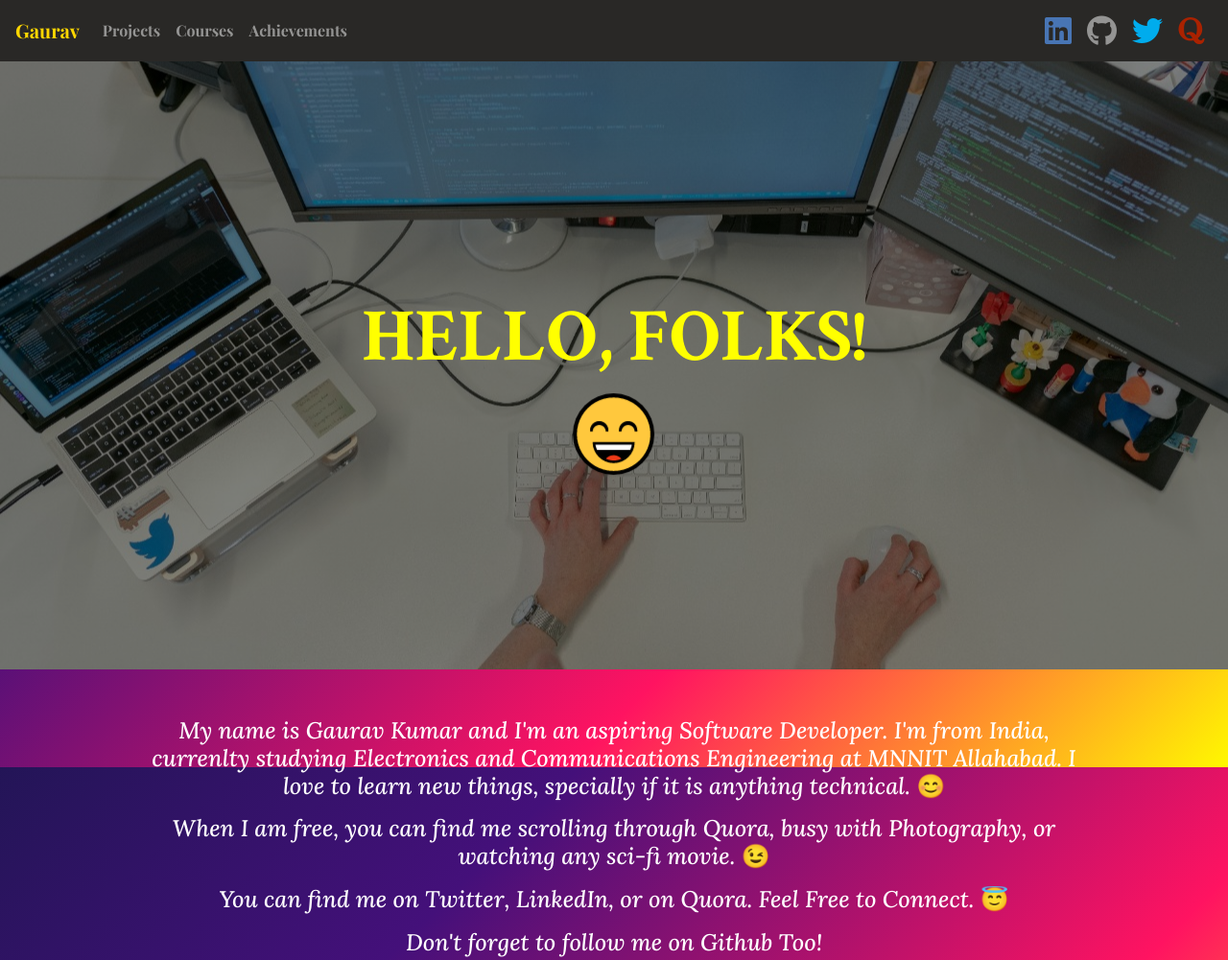
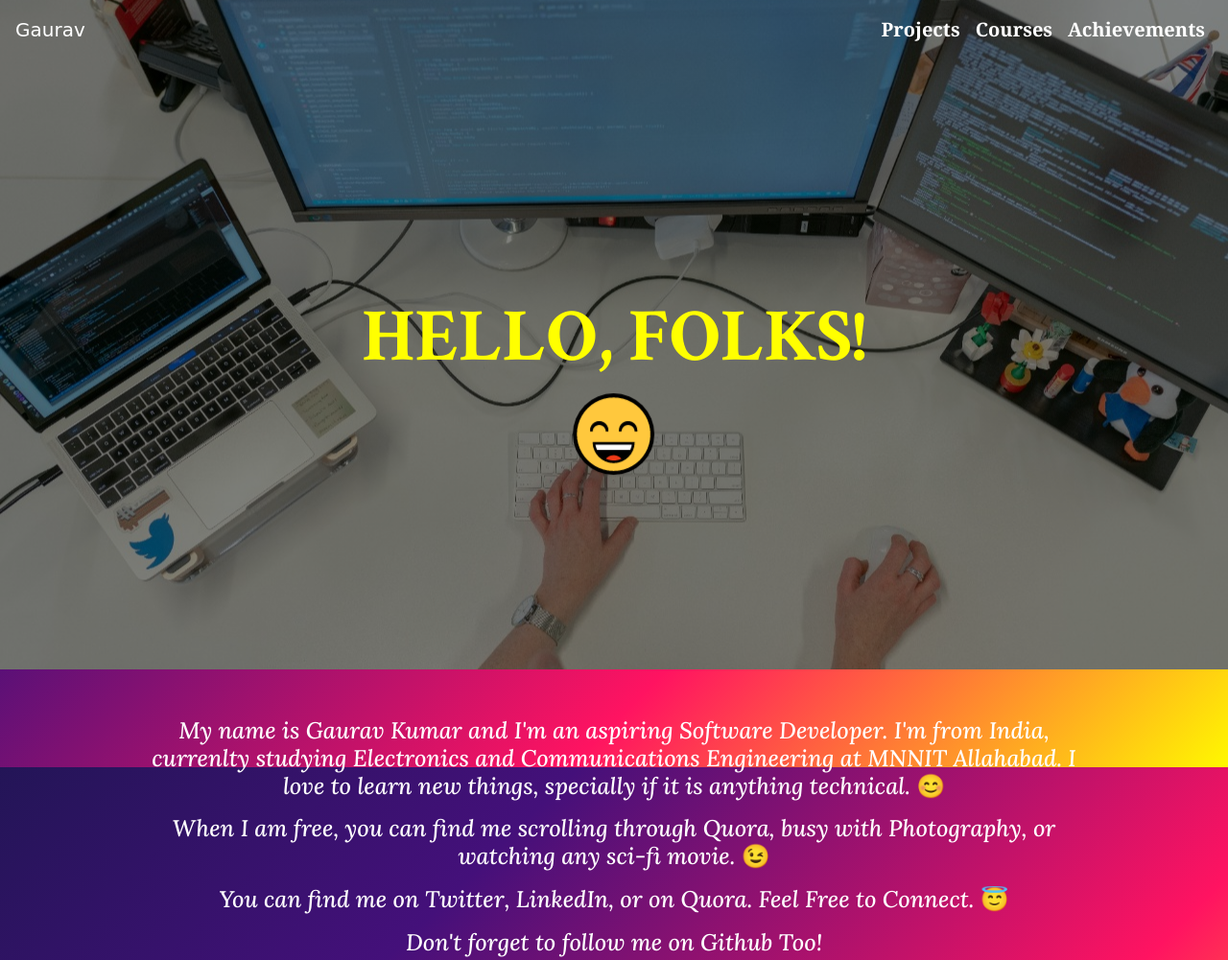
Before and after one commit to gauravk268/gauravk268.github.io, a plain HTML site: page index.html in a window 1280 px wide. Shown: the top 1001 px of the page at 96% size. Drawn offline with nearby package versions, Linux system fonts and the light colour scheme; a web font is replaced by a local one.

Commit message:
- updated changes to main file

```diff
--- a/index.css
+++ b/index.css
@@ -33,24 +33,31 @@ body {
 }
 
 footer{
-    font-family: serif;
-    font-size: 20px;
-    background: #292826;
-    color: white;
     text-align: center;
-    min-height: 16px;
 }
 
 
+
+
+
+.navbar{
+    font-size: 20px;
+}
 
 #navbar {
     font-family: 'Playfair Display', serif;
     background: #292826;
 }
 
-#index-brand,
-#index-other {
-    color: gold;
+#index-brand{
+    color: white;
+    font-family: 'Sonsie One', cursive;
+    width: 100%;}
+
+.collapse .nav-link{
+    color: white;
+    font-weight: bold;
+    font-family: georgia;
 }
 
 .nav-link:hover,
@@ -70,6 +77,10 @@ footer{
 .dropdown {
     position: relative;
     display: inline-block;
+
+    color: #2980B9;
+    cursor: pointer;
+    transition: 0.5s;
 }
 
 .dropdown-content {
@@ -101,6 +112,8 @@ footer{
     background-image: linear-gradient(rgba(0, 0, 0, 0.5), rgba(0, 0, 0, 0.5)), url(images/background/pc-conf.jpeg);
 
     height: 698px;
+    top: 0;
+    left: 0;
     background-attachment: fixed;
     background-position: center;
     background-repeat: no-repeat;
@@ -263,6 +276,20 @@ ul {
 
 
 
+
+.footer{
+    background-color: #101820FF;
+    min-height: 16px;
+    padding-bottom: 20px;
+}
+
+.footer-icon{
+    padding-left: 20px;
+}
+
+
+
+
 @media only screen and (max-width: 700px){
     .section-edu,
     .section-skills,
--- a/index.html
+++ b/index.html
@@ -32,22 +32,28 @@
     <link href="https://fonts.googleapis.com/css2?family=Lora:ital,wght@1,500&display=swap" rel="stylesheet">
     <link href="https://fonts.googleapis.com/css2?family=Playfair+Display+SC:wght@700&display=swap" rel="stylesheet">
     <link href="https://fonts.googleapis.com/css2?family=Playfair+Display:wght@700&display=swap" rel="stylesheet">
+    <link href="https://fonts.googleapis.com/css2?family=Sonsie+One&display=swap" rel="stylesheet">
 </head>
 
 <body>
 
 
 
-<!-- NAVBAR -->
+
+    <div class="scrolling-top">
 
 
 
+        <!-- NAVBAR -->
 
-    <nav class="navbar navbar-expand-md navbar-dark fixed-top" id="navbar" style="color: #f9d342">
-        <span class="navbar-header" id="index-brand"><a id="index-brand" class="navbar-brand" href="#">Gaurav</a></span>
+        <nav class="navbar navbar-expand-md bg-transparent navbar-link" id="navbar" style="color: #f9d342">
+
+            <span class="navbar-header navbar-brand" id="index-brand"><a id="index-brand" href="#"> Gaurav </a></span>
+
             <button class="navbar-toggler" type="button" data-toggle="collapse" data-target="#collapsibleNavbar">
                 <span class="navbar-toggler-icon"></span>
             </button>
+
             <div class="collapse navbar-collapse" id="collapsibleNavbar">
                 <ul class="navbar-nav" id="index-other">
 
@@ -63,13 +69,12 @@
                     <li><a class="nav-link" href="#courses">Courses</a></li>
                     <li><a class="nav-link" href="#achievements">Achievements</a></li>
                 </ul>
+
                 <ul class="navbar-nav ml-auto" id="navbar-icons">
-                <li class="nav-item"><a class="nav-link fab fa-linkedin" href="https://www.linkedin.com/in/gauravk268" onclick="alert('You will be redirected to linkedin')" target="_blank" style="font-size:2em;color:#4875b4"></a></li>
-                <li class="nav-item"><a class="nav-link fab fa-github" href="https://github.com/gauravk268" onclick="alert('You will be redirected to github')" target="_blank" style="font-size:2em;color:#black"></a></li>
-                <li class="nav-item"><a class="nav-link fab fa-twitter" href="https://twitter.com/gaurav_k268" onclick="alert('You will be redirected to twitter')" target="_blank" style="font-size:2em;color:#00aced"></a></li>
-                <li class="nav-item"><a class="nav-link fab fa-quora" href="https://quora.com/profile/Gaurav-1297" onclick="alert('You will be redirected to quora')" target="_blank" style="font-size:2em;color:#aa2200"></a></li>
+
                 </ul>
             </div>
+
         </nav>
         <script src="https://kit.fontawesome.com/dadac063ad.js" crossorigin="anonymous"></script>
 
@@ -81,7 +86,6 @@
 
 
 
-    <div class="scrolling-top">
         <h1 class="welcome">Hello, folks! </br><i><img src="images/welcome-face.png" style="max-width: 85px; display:inline;"></i></h1>
         <!-- <p class="learn-more">Learn More About Me!!</p>
         <img src="images/down-arrow.gif" class="down-arrow"> -->
@@ -329,10 +333,16 @@
 
 
 
+    <div class="footer footer-dark">
+        <span class="copyright" style="color: white; font-family: georgia; padding-left: 30px; padding-bottom: 20px;" >&copy;  Designed & Developed by Gaurav Kumar</span>  </br></br>
+        <footer>
 
-    <footer>
-        &copy;  Designed & Developed by Gaurav Kumar
+            <a class="footer-icon fab fa-linkedin" href="https://www.linkedin.com/in/gauravk268" onclick="alert('You will be redirected to linkedin')" target="_blank" style="font-size:2em;color:#4875b4"></a>
+            <a class="footer-icon fab fa-github" href="https://github.com/gauravk268" onclick="alert('You will be redirected to github')" target="_blank" style="font-size:2em;color:#black"></a>
+            <a class="footer-icon fab fa-twitter" href="https://twitter.com/gaurav_k268" onclick="alert('You will be redirected to twitter')" target="_blank" style="font-size:2em;color:#00aced"></a>
+            <a class="footer-icon fab fa-quora" href="https://quora.com/profile/Gaurav-1297" onclick="alert('You will be redirected to quora')" target="_blank" style="font-size:2em;color:#aa2200"></a>
         </footer>
+    </div>
 
     <script src="index.js" type="text/javascript"></script>
 </body>
```
Lines whose indentation alone changed are shown as unchanged.
